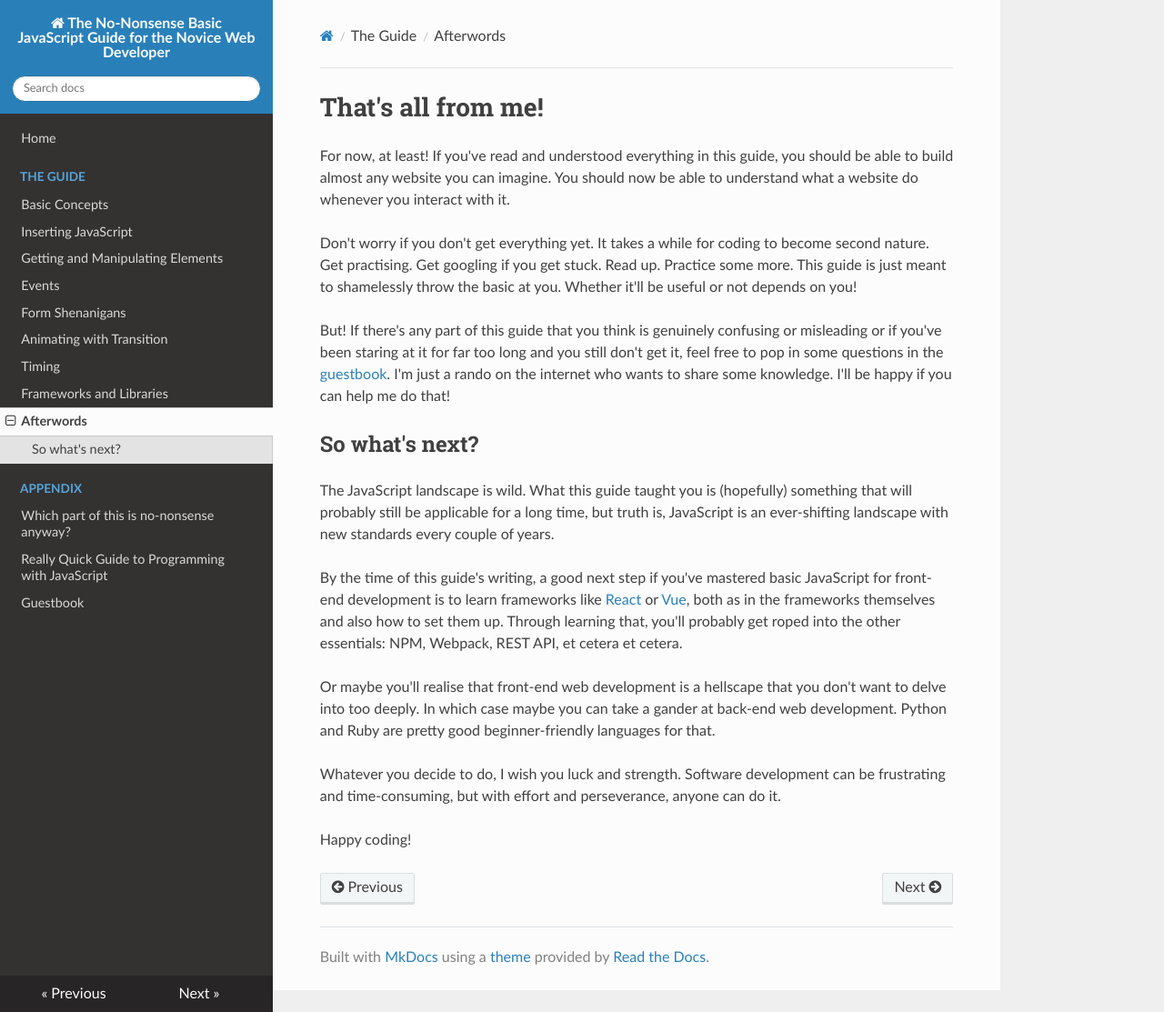
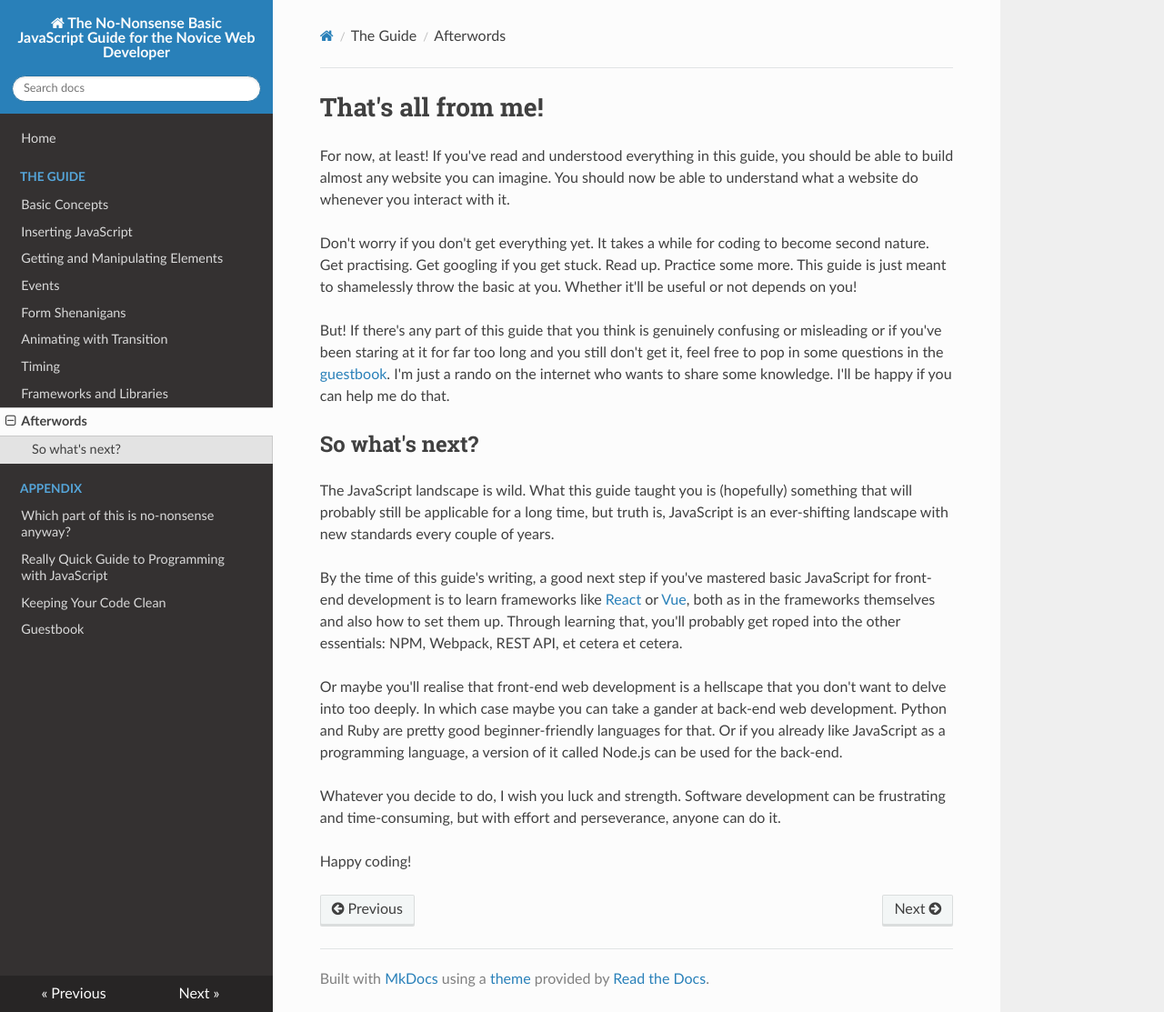
Before and after one commit to PseudoMon/nononsensebasicjs, an MkDocs documentation site: the page built from docs/thatsall.md, in a window 1280 px wide and 1113 px high. Shown: the whole window at 91% size. Built offline with MkDocs 1.6.1, drawn with Linux system fonts in a browser that asks for light colours; nearby versions of some CDN libraries.

Commit message:
Added new appendix: keeping your code clean

```diff
--- a/docs/thatsall.md
+++ b/docs/thatsall.md
@@ -3,14 +3,14 @@ For now, at least! If you've read and understood everything in this guide, you s
 
 Don't worry if you don't get everything yet. It takes a while for coding to become second nature. Get practising. Get googling if you get stuck. Read up. Practice some more. This guide is just meant to shamelessly throw the basic at you. Whether it'll be useful or not depends on you!
 
-But! If there's any part of this guide that you think is genuinely confusing or misleading or if you've been staring at it for far too long and you still don't get it, feel free to pop in some questions in the [guestbook](guestbook.md). I'm just a rando on the internet who wants to share some knowledge. I'll be happy if you can help me do that!
+But! If there's any part of this guide that you think is genuinely confusing or misleading or if you've been staring at it for far too long and you still don't get it, feel free to pop in some questions in the [guestbook](guestbook.md). I'm just a rando on the internet who wants to share some knowledge. I'll be happy if you can help me do that.
 
 ## So what's next?
 The JavaScript landscape is wild. What this guide taught you is (hopefully) something that will probably still be applicable for a long time, but truth is, JavaScript is an ever-shifting landscape with new standards every couple of years.
 
 By the time of this guide's writing, a good next step if you've mastered basic JavaScript for front-end development is to learn frameworks like [React](https://reactjs.org/) or [Vue](https://vuejs.org/), both as in the frameworks themselves and also how to set them up. Through learning that, you'll probably get roped into the other essentials: NPM, Webpack, REST API, et cetera et cetera.
 
-Or maybe you'll realise that front-end web development is a hellscape that you don't want to delve into too deeply. In which case maybe you can take a gander at back-end web development. Python and Ruby are pretty good beginner-friendly languages for that.
+Or maybe you'll realise that front-end web development is a hellscape that you don't want to delve into too deeply. In which case maybe you can take a gander at back-end web development. Python and Ruby are pretty good beginner-friendly languages for that. Or if you already like JavaScript as a programming language, a version of it called Node.js can be used for the back-end.
 
 Whatever you decide to do, I wish you luck and strength. Software development can be frustrating and time-consuming, but with effort and perseverance, anyone can do it.
 
--- a/mkdocs.yml
+++ b/mkdocs.yml
@@ -16,4 +16,5 @@ nav:
     - Appendix:
         - "Which part of this is no-nonsense anyway?": "whatnononsense.md"
         - "Really Quick Guide to Programming with JavaScript": 'js-quickguide.md'
+        - "Keeping Your Code Clean": 'cleancode.md'
         - "Guestbook": 'guestbook.md'
```
Also changed, not shown: docs/cleancode.md (added, +30 -0 lines), docs/index.md (+2 -0 lines), test.txt (added, +16 -0 lines).
